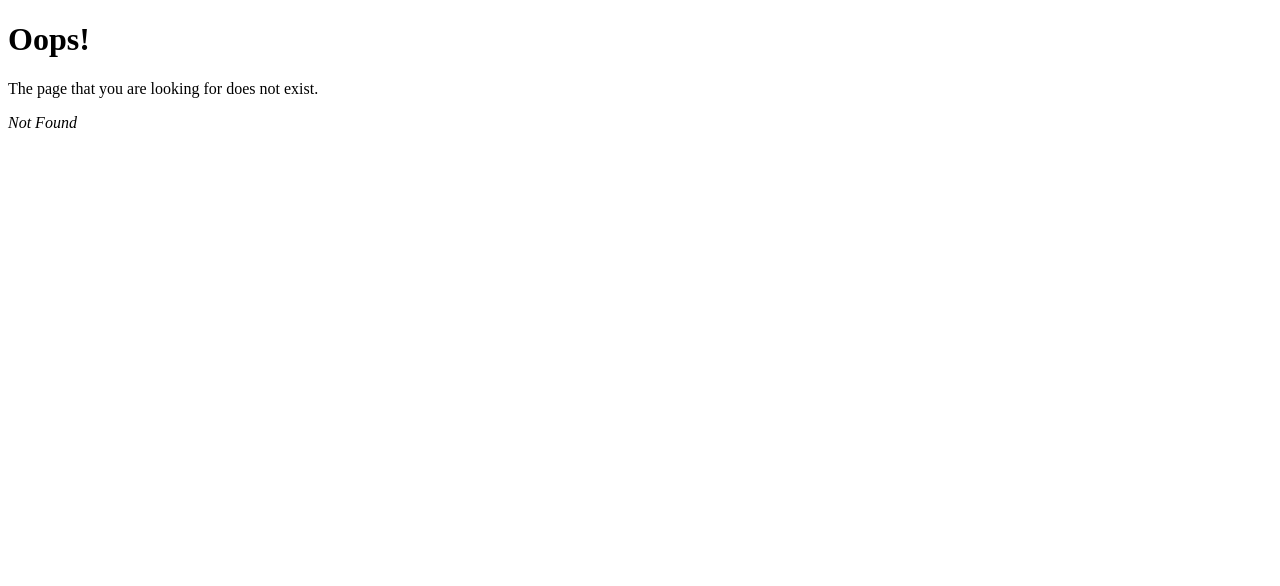
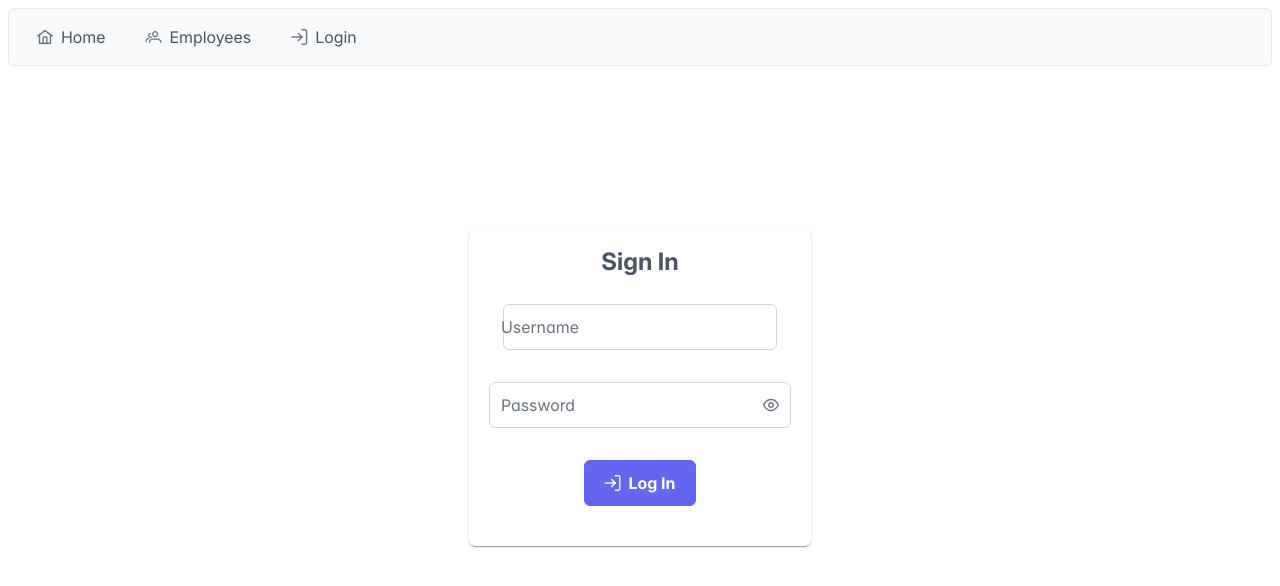
Before and after one commit to DDianovMD/CleanArchitectureCQRS, a React (Vite) app in the folder src/front-end-react/: page /login in a window 1280 px wide. Before the commit this address had no page. Shown: the top 586 px of the page. Built offline with nearby package versions, Linux system fonts and the light colour scheme.

Commit message:
Added login page.

```diff
--- a/src/front-end-react/package.json
+++ b/src/front-end-react/package.json
@@ -10,6 +10,7 @@
     "preview": "vite preview"
   },
   "dependencies": {
+    "axios": "^1.20.0",
     "primeicons": "^7.0.0",
     "primereact": "10.9.9",
     "react": "^19.2.8",
--- a/src/front-end-react/src/main.tsx
+++ b/src/front-end-react/src/main.tsx
@@ -5,6 +5,7 @@ import App from './App.tsx'
 import { createBrowserRouter, RouterProvider } from "react-router-dom"
 import NotFoundPage from './pages/not-found/not-found.tsx'
 import EmployeesPage from './pages/employees/employees.tsx'
+import Login from './pages/login/login.tsx'
 
 const router = createBrowserRouter([
   {
@@ -16,6 +17,10 @@ const router = createBrowserRouter([
         path: "employees",
         element: <EmployeesPage />,
       },
+      {
+        path: "login",
+        element: <Login />,
+      },
     ],
   },
 ]);
--- /dev/null
+++ b/src/front-end-react/src/pages/login/login.css
@@ -0,0 +1,26 @@
+.form-container {
+  display: flex;
+  flex-direction: column;
+  justify-content: center;
+  align-items: center;
+  min-height: 80vh;
+  padding: 1rem;
+}
+
+.card {
+  text-align: center;
+}
+
+.login-form {
+  display: flex;
+  flex-direction: column;
+  gap: 2rem;
+}
+
+.login-btn {
+  margin-top: 2rem;
+}
+
+.input-field {
+  width: stretch;
+}
--- /dev/null
+++ b/src/front-end-react/src/pages/login/login.tsx
@@ -0,0 +1,96 @@
+import './login.css';
+import React, { useState, type JSX } from 'react';
+import { useNavigate, type NavigateFunction } from 'react-router-dom';
+import { Card } from 'primereact/card';
+import { InputText } from 'primereact/inputtext';
+import { Password } from 'primereact/password';
+import { Button } from 'primereact/button';
+import { Message } from 'primereact/message';
+import axiosInstance from '../../services/ApiService';
+import { FloatLabel } from 'primereact/floatlabel';
+
+interface LoginResponse {
+  "access_token": string;
+  "refresh_token": string;
+}
+
+export default function Login(): JSX.Element {
+  const [username, setUsername] = useState<string>('');
+  const [password, setPassword] = useState<string>('');
+  const [loading, setLoading] = useState<boolean>(false);
+  const [error, setError] = useState<string | null>(null);
+
+  const navigate: NavigateFunction = useNavigate();
+
+  const handleLogin = async (e: React.FormEvent): Promise<void> => {
+    e.preventDefault();
+    setLoading(true);
+    setError(null);
+
+    try {
+      const response = await axiosInstance.post<LoginResponse>('/auth/login', {
+        username,
+        password,
+      });
+
+      const { access_token, refresh_token } = response.data;
+      console.log(response.data)
+      // Save tokens
+      localStorage.setItem('accessToken', access_token);
+      localStorage.setItem('refreshToken', refresh_token);
+
+      // Redirect to dashboard or home page
+      navigate('/');
+    } catch (err: any) {
+      setError(
+        err.response?.data?.message || 'Invalid username or password. Please try again.'
+      );
+    } finally {
+      setLoading(false);
+    }
+  };
+
+  return (
+    <div className="form-container">
+      <Card title="Sign In" className="card">
+        <form className="login-form">
+          {error && <Message severity="error" text={error} className="mb-3" />}
+
+          <FloatLabel>
+            <InputText
+              id="username"
+              type="text"
+              value={username}
+              onChange={(e) => setUsername(e.target.value)}
+              required
+              className="input-field"
+            />
+            <label htmlFor="username">Username</label>
+          </FloatLabel>
+
+          <FloatLabel>
+            <Password
+              id="password"
+              value={password}
+              onChange={(e) => setPassword(e.target.value)}
+              toggleMask
+              feedback={false}
+              required
+              className="input-field"
+            />
+            <label htmlFor="password">Password</label>
+          </FloatLabel>
+        </form>
+
+        <Button
+          type="button"
+          label="Log In"
+          icon="pi pi-sign-in"
+          loading={loading}
+          onClick={async (e) => { await handleLogin(e) }}
+          className="login-btn"
+        />
+      </Card>
+    </div>
+  );
+}
--- /dev/null
+++ b/src/front-end-react/src/services/ApiService.ts
@@ -0,0 +1,116 @@
+import type { AxiosInstance, InternalAxiosRequestConfig } from 'axios';
+import axios, { AxiosError } from 'axios';
+
+// Extend AxiosRequestConfig to track retry state
+interface CustomAxiosRequestConfig extends InternalAxiosRequestConfig {
+  _retry?: boolean;
+}
+
+const baseUrl: string = 'https://localhost:7148/api';
+const refreshUrl: string = 'https://localhost:7148/api/auth/refresh';
+
+const axiosInstance: AxiosInstance = axios.create({
+  baseURL: baseUrl,
+  headers: {
+    'Content-Type': 'application/json',
+  },
+  withCredentials: true,
+});
+
+// Queue variables to handle multiple simultaneous requests when token expires
+let isRefreshing: boolean = false;
+let failedQueue: Array<{
+  resolve: (value: string | null) => void;
+  reject: (reason: Error) => void;
+}> = [];
+
+const processQueue = (error: Error | null, token: string | null = null) => {
+  failedQueue.forEach((promise) => {
+    if (error) {
+      promise.reject(error);
+    } else {
+      promise.resolve(token);
+    }
+  });
+
+  failedQueue = [];
+};
+
+// Request Interceptor: Attach access token
+axiosInstance.interceptors.request.use(
+  (config: InternalAxiosRequestConfig) => {
+    const token: string | null = localStorage.getItem('accessToken');
+    if (token && config.headers) {
+      config.headers.Authorization = `Bearer ${token}`;
+    }
+    return config;
+  },
+  (error) => Promise.reject(error)
+);
+
+// Response Interceptor: Catch 401s and Refresh Token
+axiosInstance.interceptors.response.use(
+  (response) => response,
+  async (error: AxiosError) => {
+    const originalRequest: CustomAxiosRequestConfig = error.config as CustomAxiosRequestConfig;
+
+    // Handle 401 Unauthorized errors and prevent infinite retry loops
+    if (error.response?.status === 401 && !originalRequest._retry) {
+      if (isRefreshing) {
+        // If refresh is already in progress, queue subsequent requests
+        return new Promise((resolve, reject) => {
+          failedQueue.push({ resolve, reject });
+        })
+          .then((token) => {
+            if (originalRequest.headers) {
+              originalRequest.headers.Authorization = `Bearer ${token}`;
+            }
+            return axiosInstance(originalRequest);
+          })
+          .catch((error: any) => Promise.reject(error));
+      }
+
+      originalRequest._retry = true;
+      isRefreshing = true;
+
+      try {
+        // Call backend refresh endpoint
+        const refreshToken: string | null = localStorage.getItem('refreshToken');
+        const refreshPayload: { refreshToken: string | null } = { refreshToken };
+        const response = await axios.post(refreshUrl, refreshPayload);
+
+        const { accessToken, newRefreshToken } = response.data;
+
+        // Save new credentials
+        localStorage.setItem('accessToken', accessToken);
+        if (newRefreshToken) {
+          localStorage.setItem('refreshToken', newRefreshToken);
+        }
+
+        const authHeader: string = `Bearer ${accessToken}`;
+
+        // Update default header and process queued requests
+        axiosInstance.defaults.headers.common.Authorization = authHeader;
+        processQueue(null, accessToken);
+
+        // Retry the original request
+        if (originalRequest.headers) {
+          originalRequest.headers.Authorization = authHeader;
+        }
+        return axiosInstance(originalRequest);
+      } catch (refreshError) {
+        // Refresh failed (e.g., refresh token expired) -> force logout
+        processQueue(refreshError as Error, null);
+        localStorage.clear();
+        window.location.href = '/login';
+        return Promise.reject(refreshError);
+      } finally {
+        isRefreshing = false;
+      }
+    }
+
+    return Promise.reject(error);
+  }
+);
+
+export default axiosInstance;
```
Also changed, not shown: 2 other files (tests, documents, lock files or other folders).
